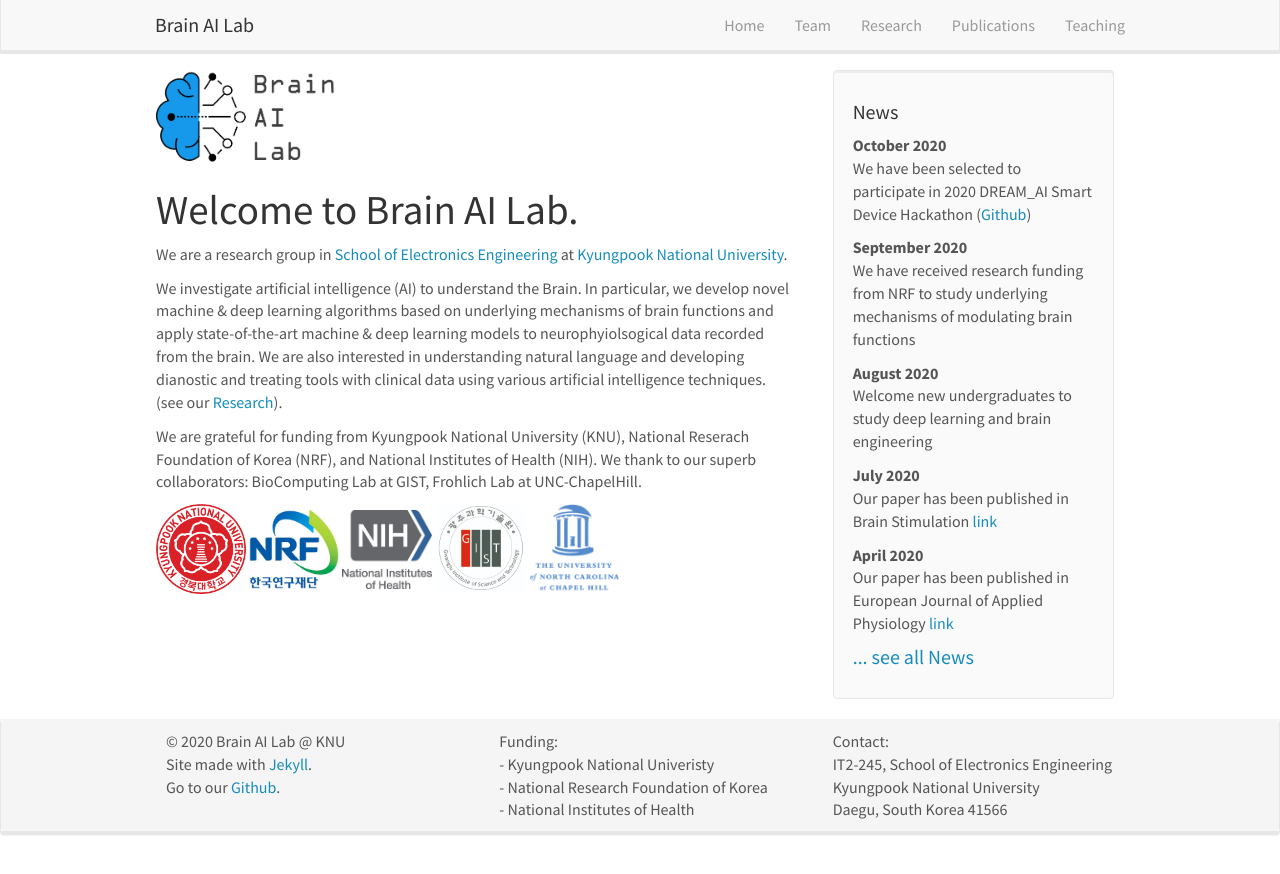
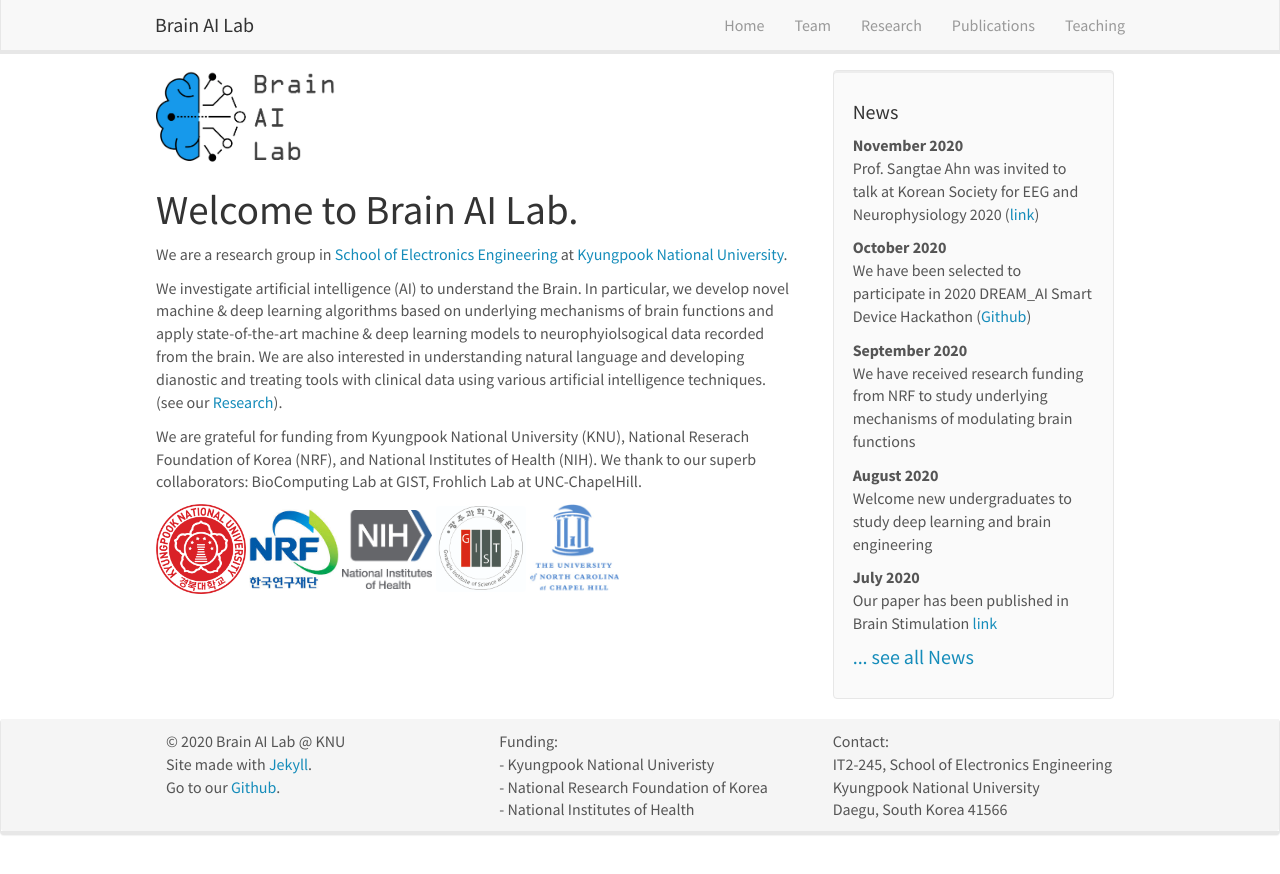
Before and after one commit to KNU-BrainAI/knu-brainai.github.io, a Jekyll site: the page built from _pages/home.md, in a window 1280 px wide. Shown: the top 874 px of the page. Built offline with Jekyll 4.4.1, drawn with Linux system fonts in a browser that asks for light colours; nearby versions of some CDN libraries.

Commit message:
Update news.yml

```diff
--- a/_data/news.yml
+++ b/_data/news.yml
@@ -1,3 +1,7 @@
+- date: November 2020
+  headline: "Prof. Sangtae Ahn was invited to talk at Korean Society for EEG and Neurophysiology 2020 (<a href='https://keeg.or.kr/02_symposium/symposium01.htm'>link</a>)"
+  details: "Talk title: Pinging the Brain with Transcranial Magnetic Stimulation Reveals Cortical Reactivity in Time and Space"
+
 - date: October 2020
   headline: "We have been selected to participate in 2020 DREAM_AI Smart Device Hackathon (<a href='https://github.com/KNU-BrainAI/Chatbot'>Github</a>)"
   details: "팀명: 크누아이, 팀원: 박영훈, 권현지, 이은찬, 주제: seq2seq-based 챗봇 개발"
```
